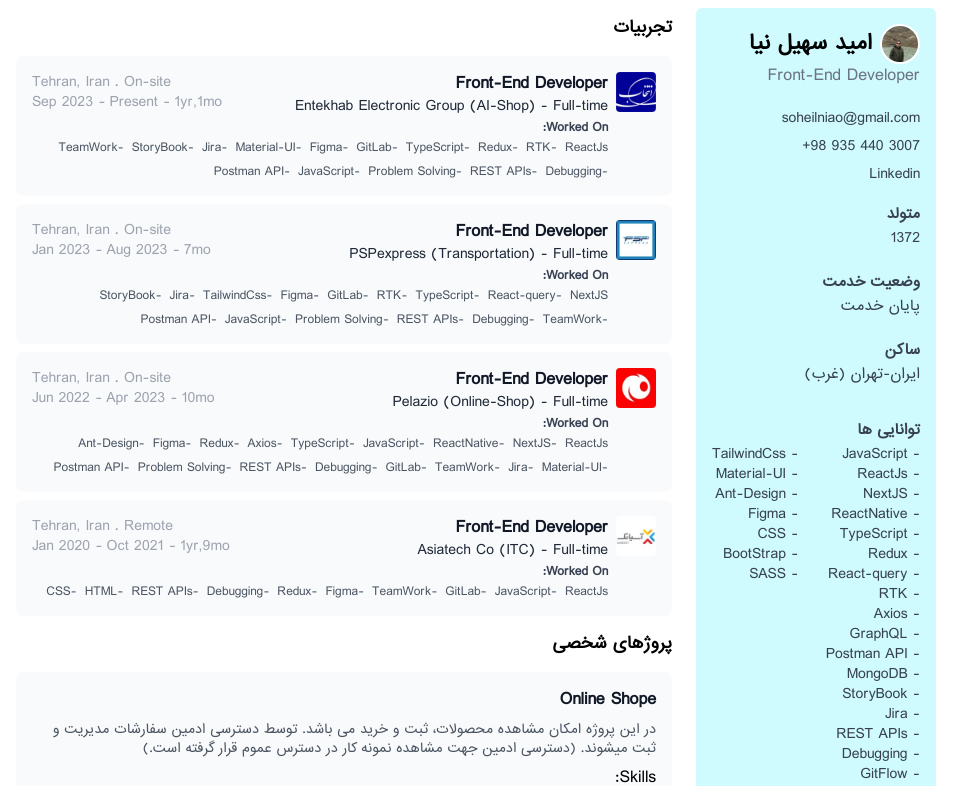
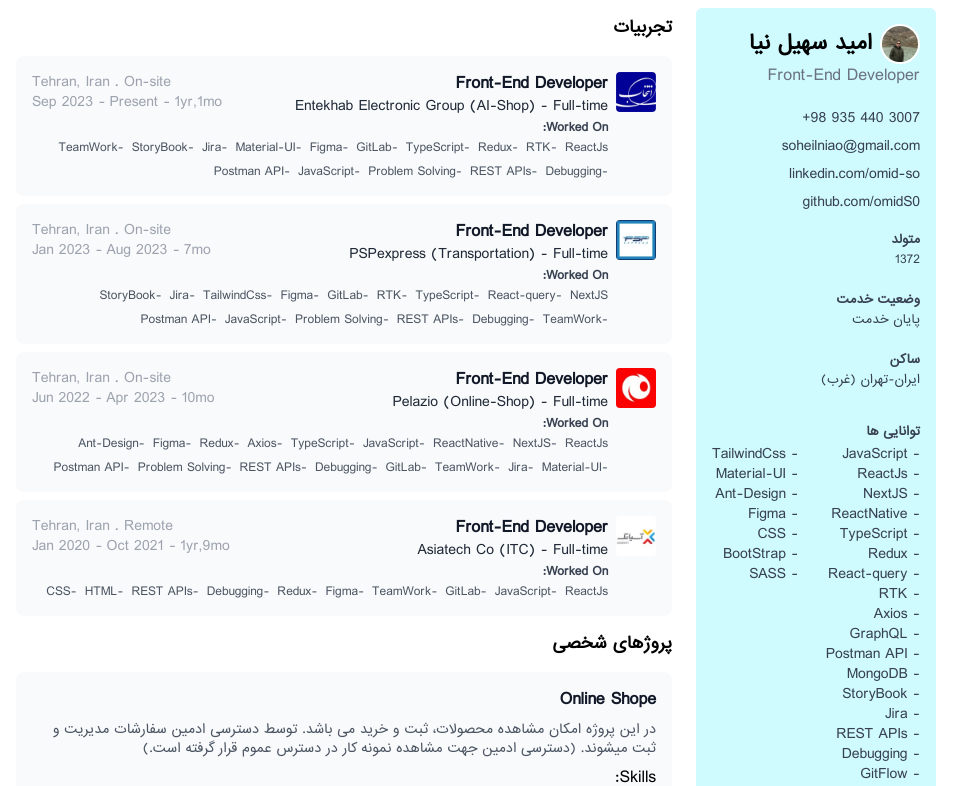
Before and after one commit to omids0/omid_soheilnia_resume, a Next.js app: page / in a window 1280 px wide. Shown: the top 786 px of the page, without its empty margins (176-1143 px from the left). Built offline with nearby package versions, Linux system fonts and the light colour scheme.

Commit message:
personal info updated

```diff
--- a/src/components/personalInfo/index.tsx
+++ b/src/components/personalInfo/index.tsx
@@ -11,7 +11,7 @@
       <div className="flex items-center gap-2">
         <div className="size-10 bg-white rounded-[50%] flex items-center justify-center overflow-hidden border-2 border-white">
           <Image
-            src="/omidSoheilnia.jpg"
+            src={personalInfo.fa.photo}
             alt="profile"
             width={250}
             height={250}
@@ -22,10 +22,13 @@
       </div>
       <p className="text-gray-500 text-md">{`${personalInfo.fa.job}`}</p>
       <div className="flex flex-col py-5 text-gray-700 gap-2">
+        <p className="ltr text-end text-sm">{contactInfo.fa.phoneNumber}</p>
         <p className="text-sm">{contactInfo.fa.emailAddress}</p>
-        <p className="ltr text-end text-sm">{contactInfo.fa.phoneNumber}</p>
         <a href={contactInfo.fa.linkedin} target="_blank" className="text-sm">
-          Linkedin
+          {contactInfo.fa.linkedin}
+        </a>
+        <a href={contactInfo.fa.github} target="_blank" className="text-sm">
+          {contactInfo.fa.github}
         </a>
       </div>
       <div className="flex flex-col gap-2 text-gray-700">
@@ -43,7 +46,7 @@
         />
       </div>
       <div className="flex flex-col text-gray-700 mt-5">
-        <p className="font-bold mb-1 text-sm">توانایی ها</p>
+        <p className="font-bold mb-1 text-xs">توانایی ها</p>
         <div className="flex flex-row justify-between">
           <div>
             {skills.fa.tech.map((item) => (
--- a/src/components/personalInfo/personalInfoDetails.tsx
+++ b/src/components/personalInfo/personalInfoDetails.tsx
@@ -5,8 +5,8 @@
 const PersonalInfoDetails: FC<Props> = ({ title, description }) => {
   return (
     <div className="mb-4">
-      <p className="font-bold text-sm mb-1">{title}</p>
-      <p className="text-sm">{description}</p>
+      <p className="font-bold text-xs mb-1">{title}</p>
+      <p className="text-xs">{description}</p>
     </div>
   );
 };
--- a/src/data/contactInfo.ts
+++ b/src/data/contactInfo.ts
@@ -13,9 +13,9 @@
   fa: {
     phoneNumber: "+98 935 440 3007",
     emailAddress: "soheilniao@gmail.com",
-    github: "https://github.com/omidS0",
+    github: "github.com/omidS0",
     faceBook: "",
-    linkedin: "https://www.linkedin.com/in/omid-so/",
+    linkedin: "linkedin.com/omid-so",
     twitter: "",
   },
 };
--- a/src/data/personalInfo.ts
+++ b/src/data/personalInfo.ts
@@ -11,12 +11,13 @@
     hand: string;
     job: string;
     militaryServiceStatus: string;
+    aboutMe: string;
   };
 };
 
 export const personalInfo: PersonalInfo = {
   fa: {
-    photo: "",
+    photo: "/omidSoheilnia.jpg",
     firstName: "امید",
     lastName: "سهیل نیا",
     bornYear: "1372",
@@ -27,5 +28,11 @@
     hand: "r",
     job: "Front-End Developer",
     militaryServiceStatus: "پایان خدمت",
+    aboutMe: `توسعه دهنده Front-End با علاقه به ایجاد رابط های کاربر محور.
+
+    من با درک عمیق از فناوری های وب و تعهد به دسترسی، تلاش می کنم تا تجربیات کاربر جذاب و بصری ایجاد کنم. با نگاه دقیق به جزئیات و تمرکز بر عملکرد، من به ارائه کد با کیفیت بالا که نیازهای کاربران و مشاغل را برآورده می کند، اختصاص داده شده ام.
+    در اوقات فراغت خود، از مشارکت در پروژه های منبع باز و به روز ماندن در مورد آخرین روندهای توسعه فرانت اند لذت می برم. من همیشه مشتاق یادگیری چیزهای جدید و به اشتراک گذاشتن دانش خود با دیگران هستم.
+    من مطمئن هستم که مهارت ها و تجربه ای را دارم که بتوانم یک دارایی ارزشمند برای هر تیمی باشم. من فردی سخت کوش هستم و همیشه حاضرم برای انجام کار تلاش بیشتری انجام دهم.
+    اگر به دنبال توسعه‌دهنده‌ای هستید که علاقه‌مند به کار خود باشد، توصیه می‌کنم با من تماس بگیرید. خوشحال می شوم در مورد پروژه شما با جزئیات بیشتری صحبت کنم.`,
   },
 };
--- a/src/pages/index.tsx
+++ b/src/pages/index.tsx
@@ -6,7 +6,7 @@
   return (
     <div className="flex items-center">
       <div className="min-w-[60rem] mx-auto  flex flex-row-reverse">
-        <div className="min-w-[15rem] bg-cyan-100 p-4 rtl m-2 rounded-md">
+        <div className="min-w-[15rem] max-w-[16rem] bg-cyan-100 p-4 rtl m-2 rounded-md">
           <PersonalInfo />
         </div>
         <div className="w-full p-4 rtl bg-white max-w-[43rem]">
```
